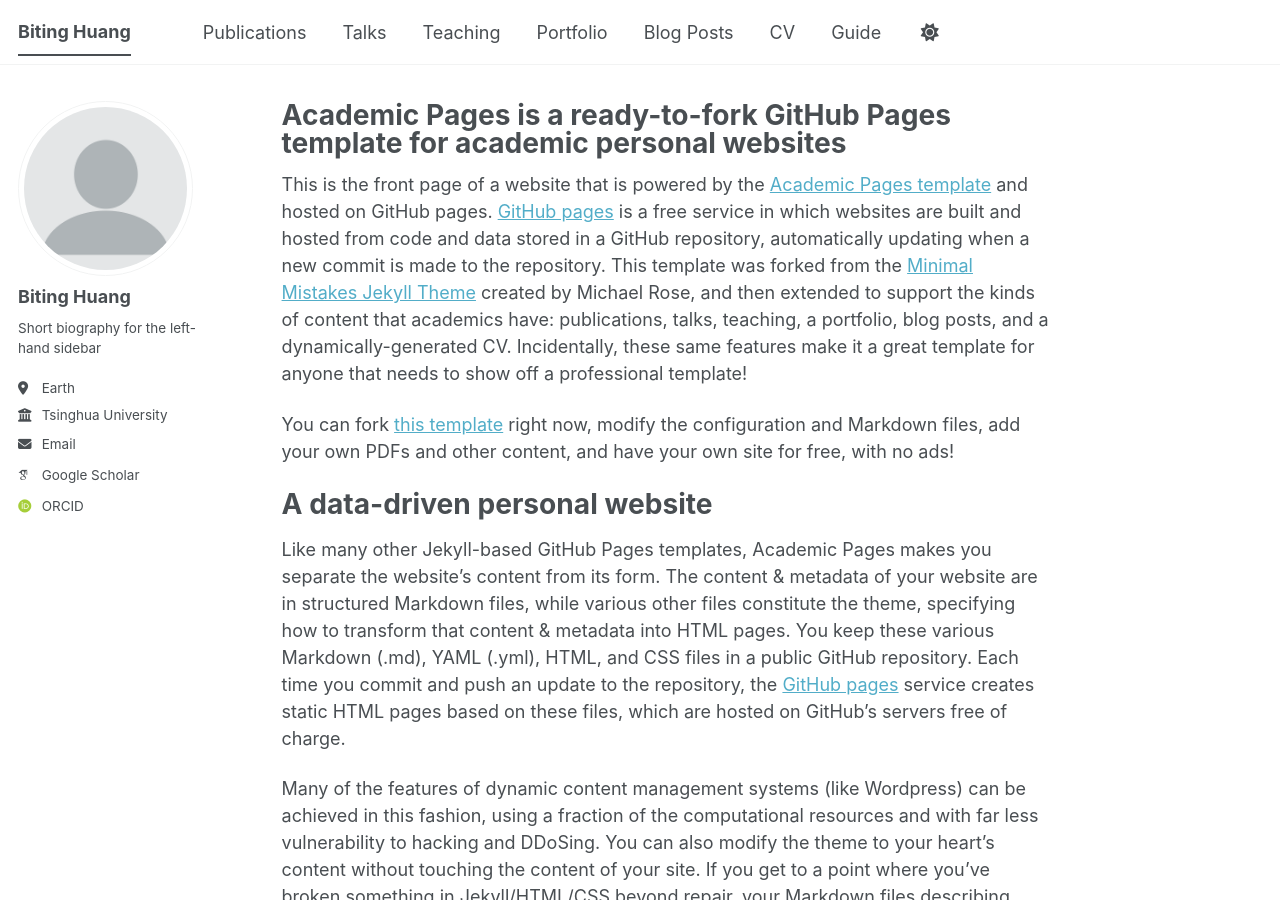
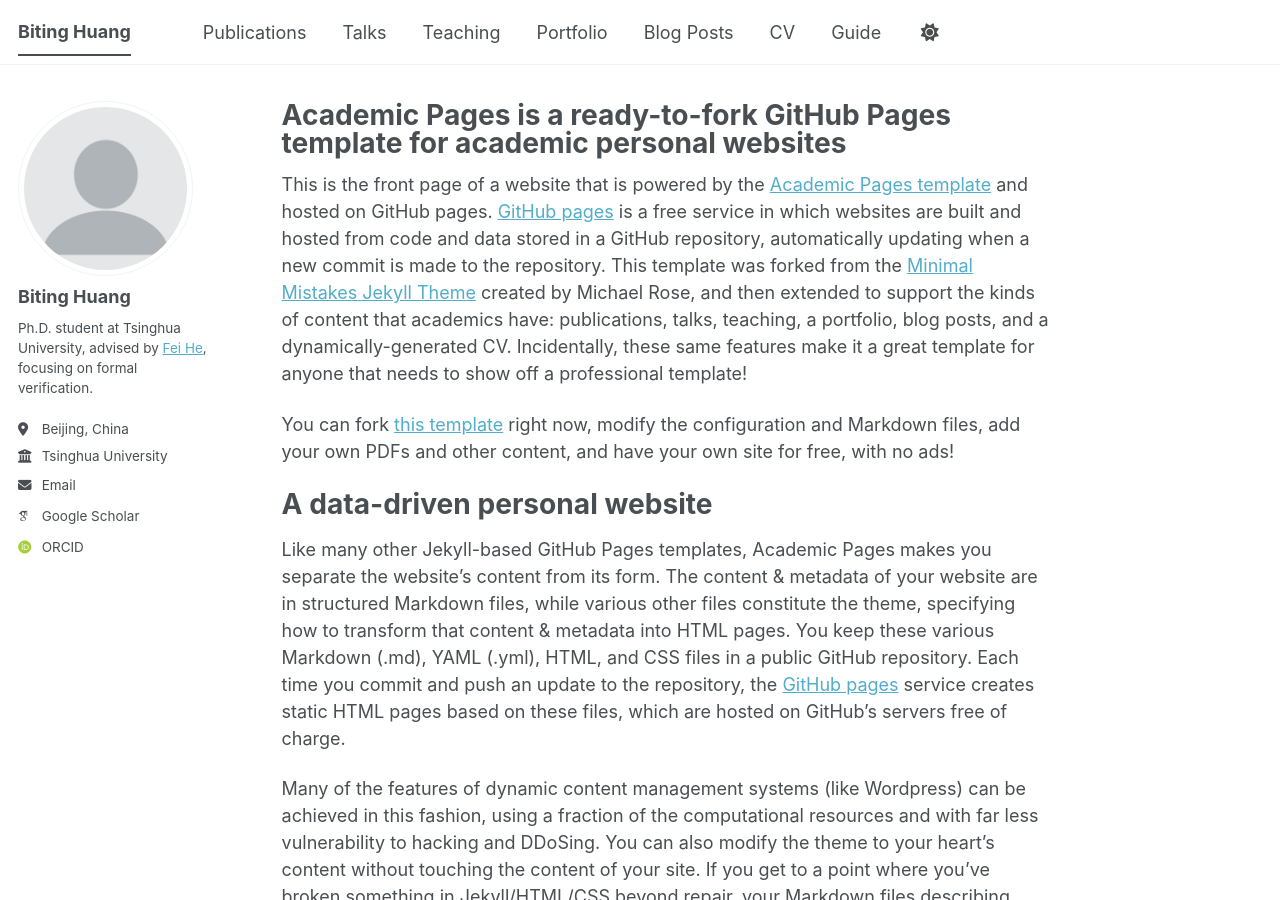
Before and after one commit to WHITE000CHOCOLATE/WHITE000CHOCOLATE.github.io, a Jekyll site: the page built from _pages/about.md, in a window 1280 px wide and 900 px high. Built offline with Jekyll 4.4.1, drawn with Linux system fonts in a browser that asks for light colours; some web fonts are replaced; a script bundle is joined from its source files by our own code; library files that are not in the unit come from our copies.

Commit message:
basic info

```diff
--- a/_config.yml
+++ b/_config.yml
@@ -26,8 +26,8 @@ author:
   avatar           : "profile.png"
   name             : "Biting Huang"
   pronouns         : # example: "she/her"
-  bio              : "Short biography for the left-hand sidebar"
-  location         : "Earth"
+  bio              : "Ph.D. student at Tsinghua University, advised by <a href=\"https://feihe.github.io\">Fei He</a>, focusing on formal verification."
+  location         : "Beijing, China"
   employer         : "Tsinghua University"
   uri              : # URL
   email            : "hbt23@mails.tsinghua.edu.cn"
```
